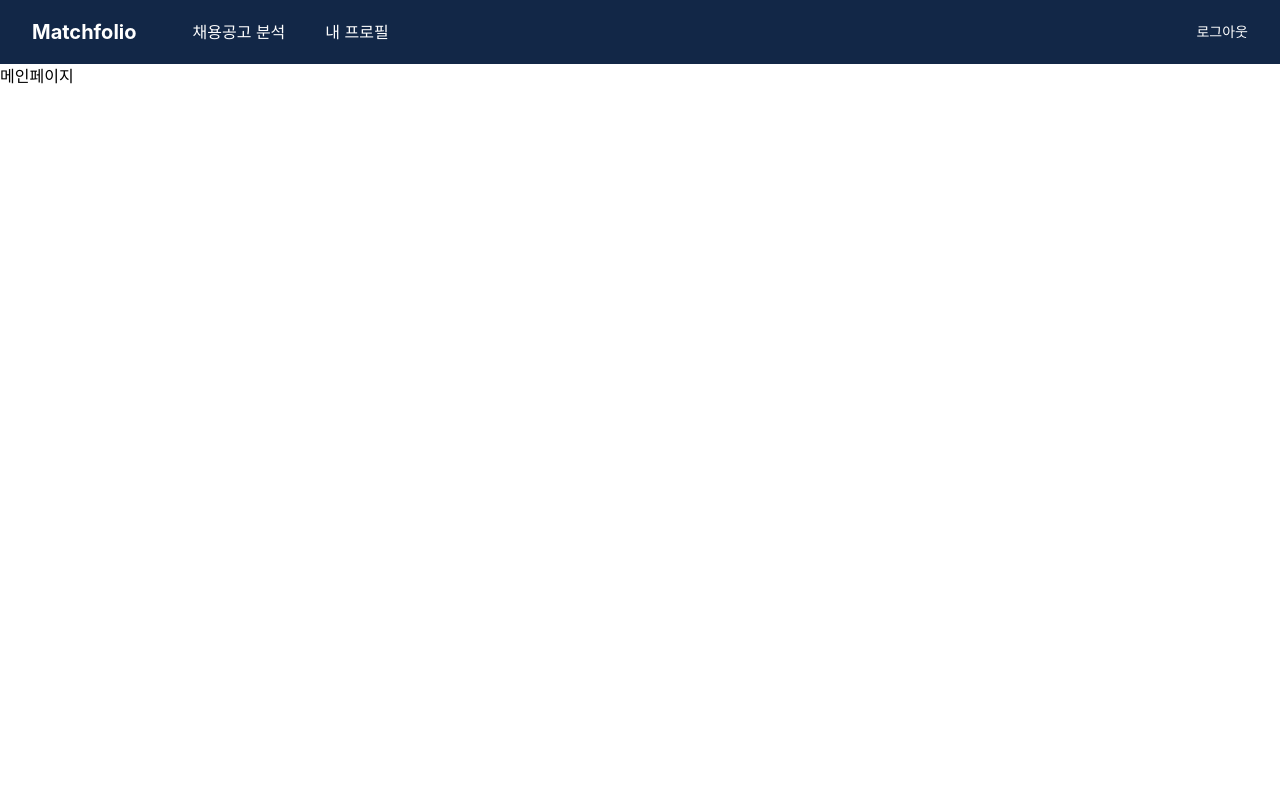
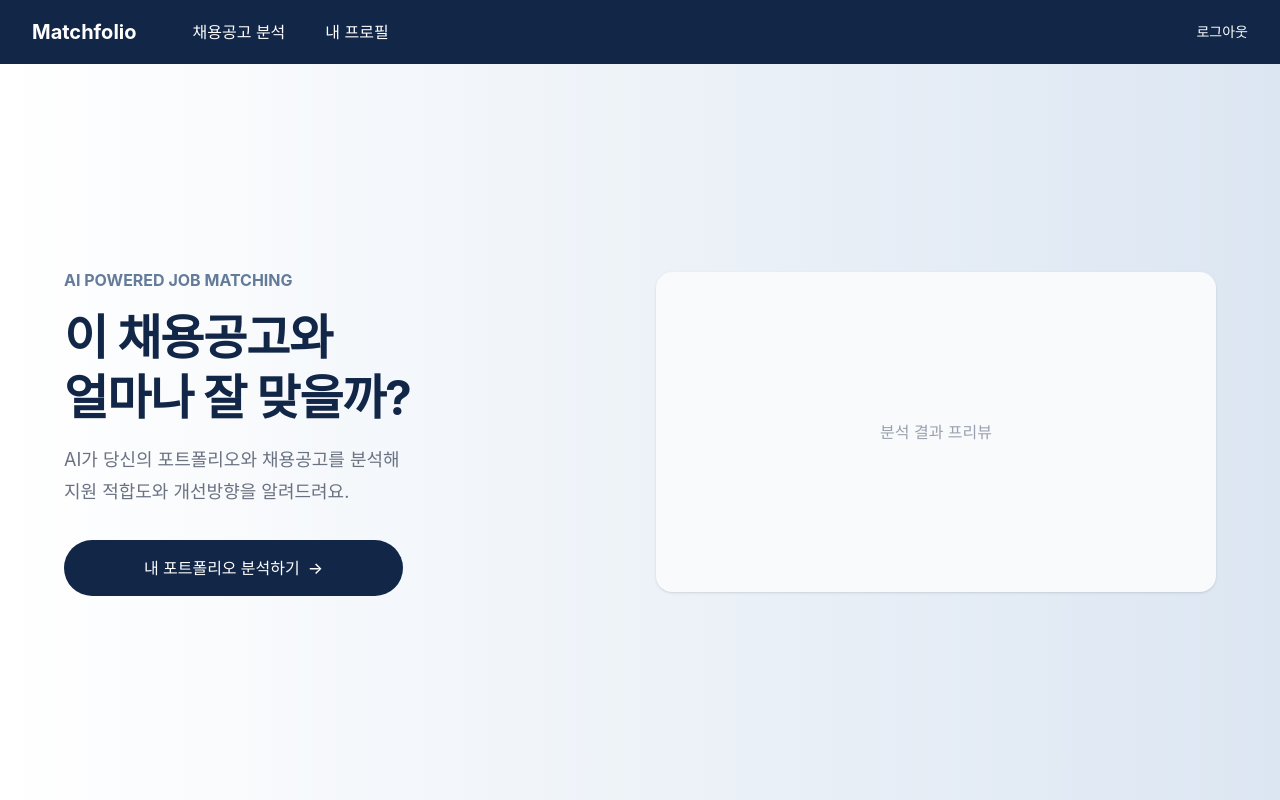
Before and after one commit to dajung-y/matchfolio, a React (Vite) app: page / in a window 1280 px wide. Built offline with nearby package versions, Linux system fonts and the light colour scheme.

Commit message:
feat: MainPage HeroSection 생성

```diff
--- /dev/null
+++ b/src/components/main/HeroSection.jsx
@@ -0,0 +1,50 @@
+import { Link } from "react-router-dom";
+
+export default function HeroSection() {
+  return (
+    <section className="min-h-[calc(100vh-64px)] bg-linear-to-r from-white to-primary-light">
+      <div
+        className="
+        mx-auto grid min-h-[calc(100vh-64px)] max-w-7xl
+        grid-cols-1 items-center gap-10 px-6 py-12
+        md:grid-cols-2 md:gap-8 md:px-16 md:py-0">
+        {/* Left - 텍스트 */}
+        <div className="text-center md:text-left">
+          <p className="mb-4 text-base font-bold text-primary-medium opacity-70">
+            AI POWERED JOB MATCHING
+          </p>
+
+          <h1 className="text-[40px] font-bold leading-tight tracking-tight text-primary md:text-5xl">
+            이 채용공고와
+            <br />
+            얼마나 잘 맞을까?
+          </h1>
+
+          <p className="mt-4 text-base leading-8 text-gray-500 md:text-lg md:max-w-xl">
+            AI가 당신의 포트폴리오와 채용공고를 분석해
+            <br />
+            지원 적합도와 개선방향을 알려드려요.
+          </p>
+
+          <Link
+            to={"/portfolio/upload"}
+            className="
+              mt-8 inline-flex w-full items-center justify-center
+              px-20 py-4 rounded-4xl
+              font-medium bg-primary text-white
+              md:w-auto">
+            내 포트폴리오 분석하기
+            <span className="ml-2">→</span>
+          </Link>
+        </div>
+        {/* Right - 이미지 */}
+        {/* TODO: 프리뷰 이미지로 대체 */}
+        <div className="flex justify-center md:justify-end">
+          <div className="flex h-80 w-full max-w-xl items-center justify-center rounded-2xl bg-gray-50 shadow">
+            <p className="text-gray-400">분석 결과 프리뷰</p>
+          </div>
+        </div>
+      </div>
+    </section>
+  );
+}
--- a/src/pages/MainPage.jsx
+++ b/src/pages/MainPage.jsx
@@ -1,7 +1,9 @@
+import HeroSection from "../components/main/HeroSection";
+
 export default function MainPage() {
   return (
     <main>
-      <h1>메인페이지</h1>
+      <HeroSection />
     </main>
   );
 }
```
